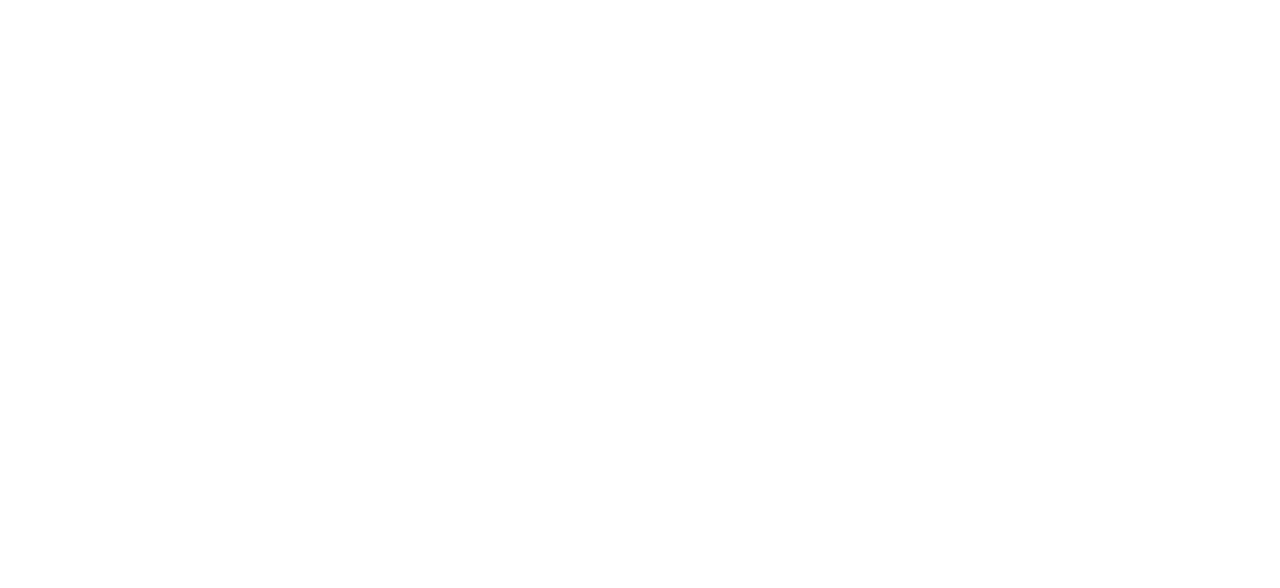
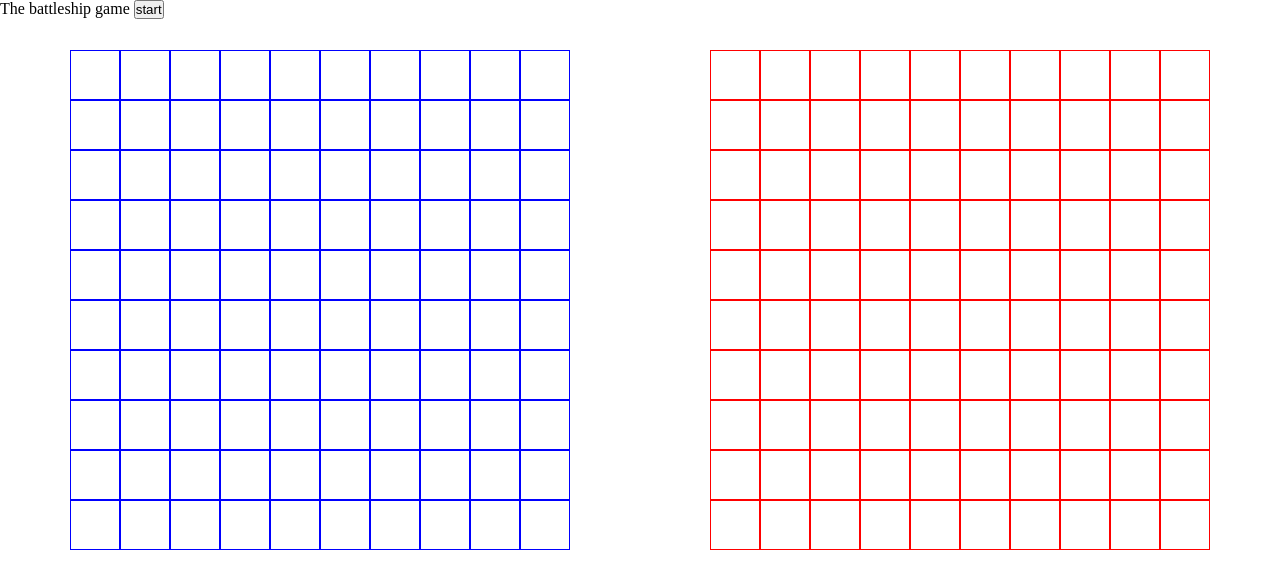
Before and after one commit to s0ur4bhkumar/battleship, a website built with webpack: page src/template.html in a window 1280 px wide. Built offline with nearby package versions, Linux system fonts and the light colour scheme.

Commit message:
create computer and player grid

```diff
--- /dev/null
+++ b/src/DOM.js
@@ -0,0 +1,25 @@
+import {Ship,gameBoard} from './gameElements.js'
+
+const container = document.querySelector(".container");
+const playerBoard = document.createElement("div");
+const computerBoard = document.createElement("div");
+playerBoard.classList.add("playerBoard");
+computerBoard.classList.add("computerBoard");
+container.append(playerBoard, computerBoard);
+
+for (let i = 0; i < 10; i++) {
+  const playerRow = document.createElement("div");
+  playerRow.classList.add("row");
+  const computerRow = playerRow.cloneNode();
+  playerRow.id = `playerRow${i}`
+  computerRow.id = `computerRow${i}`
+  for (let j = 0; j < 10; j++) {
+    const cell = document.createElement("div");
+    cell.classList.add("cell");
+    cell.id = `cell${j}`;
+    playerRow.append(cell);
+    computerRow.append(cell.cloneNode())
+  }
+  playerBoard.append(playerRow);
+  computerBoard.append(computerRow);
+}
--- a/src/gameElements.js
+++ b/src/gameElements.js
@@ -273,15 +273,4 @@
     },
   };
 };
-const board = gameBoard();
-// let ship1 = Ship();
-// let ship2 = Ship(2);
-// let ship3 = Ship(3);
-// let ship4 = Ship(4);
-// board.placeShip(0, 0, ship1);
-// board.placeShip(9, 0, ship4);
-// board.placeShip(4, 4, ship3, "vertical");
-// board.placeShip(0, 9, ship2, "vertical");
-board.randomPlaceShip();
-console.log("board is here", board.board);
 export { Ship, gameBoard };
--- a/src/index.js
+++ b/src/index.js
@@ -1 +1,2 @@
-import './styles/style.css'
+import "./styles/style.css";
+import "./DOM.js";
--- a/src/styles/style.css
+++ b/src/styles/style.css
@@ -1,5 +1,43 @@
-*{
-    border: 0;
+* {
+    /*border: 1px solid red;*/
     margin: 0;
+    padding: 0;
     box-sizing: border-box;
 }
+
+body,
+html {
+    height: 100%;
+}
+
+nav {
+    height: 50px;
+}
+
+body {
+    display: flex;
+    flex-direction: column;
+    flex: 1;
+}
+
+.container {
+    display: flex;
+    justify-content: space-around;
+}
+
+.playerBoard,.computerBoard{
+    display: grid;
+    grid-template-columns: repeat(10,50px);
+    grid-template-rows: repeat(10,50px);
+}
+
+.cell{
+    height: 50px;
+    width: 50px;
+    border: 1px solid red;
+
+}
+
+.playerBoard .cell{
+    border: 1px solid blue;
+}
--- a/src/template.html
+++ b/src/template.html
@@ -4,7 +4,16 @@
         <meta charset="UTF-8" />
         <meta name="viewport" content="width=device-width, initial-scale=1.0" />
         <title>todo</title>
-        <link rel="stylesheet" href="styles/style.css">
     </head>
-    <body></body>
+    <body>
+        <nav>
+            <head>
+                The battleship game
+            </head>
+            <button>start</button>
+        </nav>
+        <div class="container">
+
+        </div>
+    </body>
 </html>
```
Also changed, not shown: package.json (+6 -6 lines), 1 other file.
